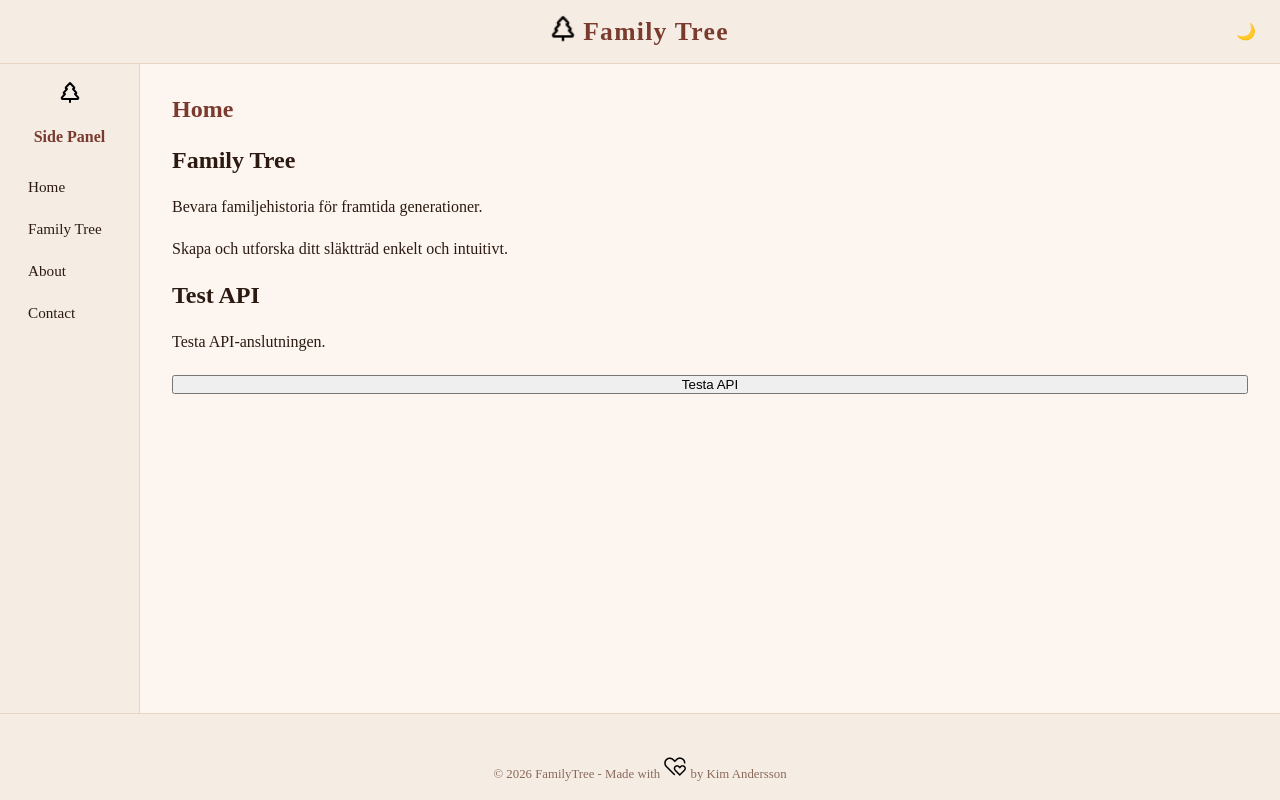
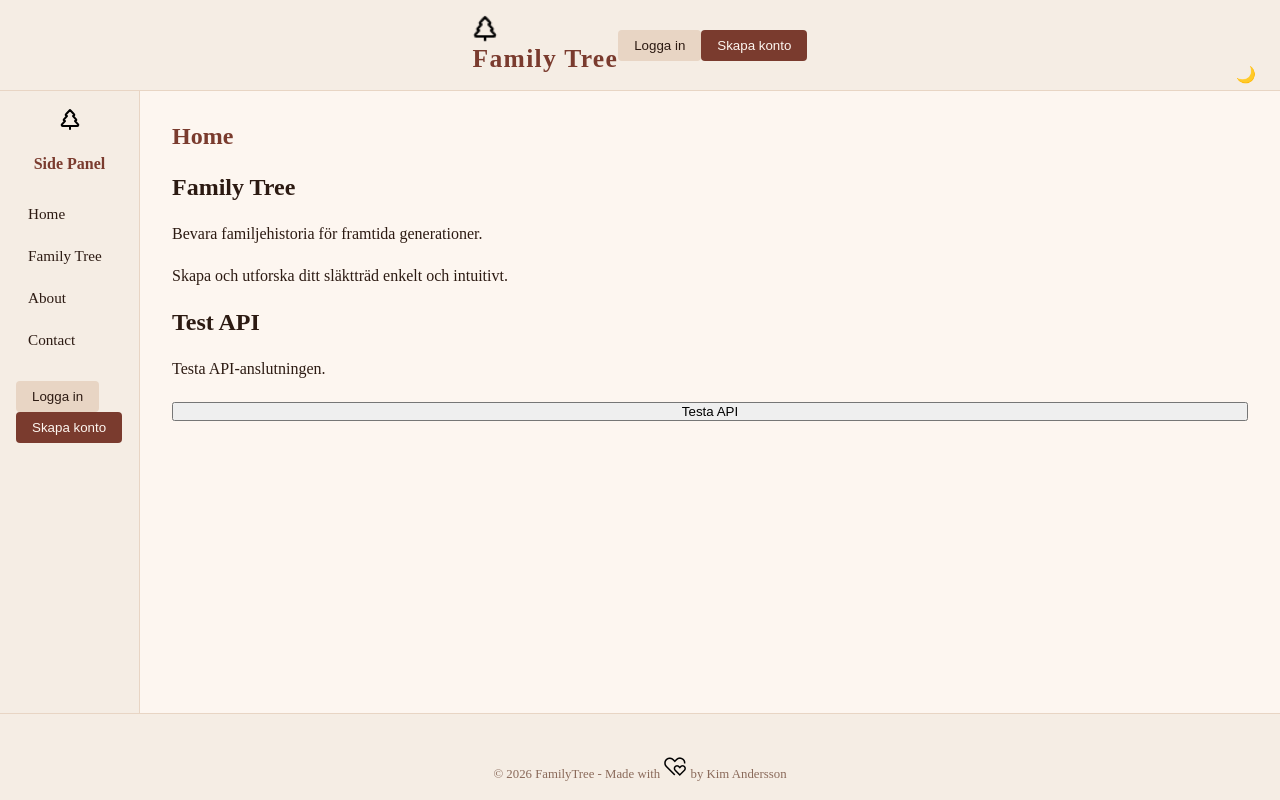
Before and after one commit to kimpabooy/FamilyTree, a React (Vite) app in the folder Frontend/: page / in a window 1280 px wide. Built offline with nearby package versions, Linux system fonts and the light colour scheme; no server answers.

Commit message:
Add login functionality and update navigation in header and side panel

```diff
--- a/Frontend/src/App.tsx
+++ b/Frontend/src/App.tsx
@@ -5,10 +5,11 @@ import SidePanel from "./components/layout/sidepanel.tsx";
 import { Routes, Route } from "react-router-dom";
 import Home from "./pages/Home.tsx";
 import About from "./pages/About.tsx";
-import Contact from "./pages/Contact.tsx.tsx";
+import Contact from "./pages/Contact.tsx";
 import Familytree from "./pages/Familytree.tsx";
 import { useState } from "react";
 import CreateFamily from "./pages/CreateFamily.tsx";
+import Login from "./pages/AuthPage.tsx";
 
 function App() {
   const [menuOpen, setMenuOpen] = useState(false);
@@ -29,6 +30,7 @@ function App() {
           <Route path="/about" element={<About />} />
           <Route path="/contact" element={<Contact />} />
           <Route path="/familytree/new" element={<CreateFamily />} />
+          <Route path="/Login" element={<Login />} />
         </Routes>
       </main>
       <Footer />
--- a/Frontend/src/components/layout/Header.tsx
+++ b/Frontend/src/components/layout/Header.tsx
@@ -1,5 +1,6 @@
-import { Link } from "react-router-dom";
-import logo from '../../assets/logo.png'
+import { Link, useNavigate } from "react-router-dom";
+import logo from "../../assets/logo.png";
+import Button from "../Ui/Button";
 
 interface HeaderProps {
   onMenuToggle: () => void;
@@ -7,19 +8,56 @@ interface HeaderProps {
   darkMode: boolean;
 }
 
-export default function Header({ onMenuToggle, onDarkModeToggle, darkMode }: HeaderProps) {
+export default function Header({
+  onMenuToggle,
+  onDarkModeToggle,
+  darkMode,
+}: HeaderProps) {
+  const navigate = useNavigate();
+
   return (
     <header className="header">
-      <button className="menu-toggle" onClick={onMenuToggle} aria-label="Öppna meny">
-        <span /><span /><span />
-      </button>
-      <Link to="/" style={{ textDecoration: 'none', color: 'inherit' }}>
+      {/* Vänster zon */}
+      <div className="header-left">
+        <button
+          className="menu-toggle"
+          onClick={onMenuToggle}
+          aria-label="Öppna meny"
+        >
+          <span />
+          <span />
+          <span />
+        </button>
+      </div>
 
-        <h1><img src={logo} alt="Family Tree Logo" />Family Tree</h1>
+      {/* Mitten zon — alltid centrerad */}
+      <Link to="/" className="header-logo-link">
+        <img src={logo} alt="Family Tree Logo" />
+        <h1>Family Tree</h1>
       </Link>
-      <button className="dark-mode-toggle" onClick={onDarkModeToggle} aria-label="Toggle dark mode">
-        {darkMode ? '☀️' : '🌙'}
-      </button>
+
+      {/* Höger zon */}
+      <div className="header-right">
+        <nav className="header-auth-nav">
+          <Button
+            label="Logga in"
+            variant="secondary"
+            onClick={() => navigate("/login")}
+          />
+          <Button
+            label="Skapa konto"
+            variant="primary"
+            onClick={() => navigate("/login")}
+          />
+        </nav>
+        <button
+          className="dark-mode-toggle"
+          onClick={onDarkModeToggle}
+          aria-label="Toggle dark mode"
+        >
+          {darkMode ? "☀️" : "🌙"}
+        </button>
+      </div>
     </header>
   );
 }
--- a/Frontend/src/components/layout/sidepanel.tsx
+++ b/Frontend/src/components/layout/sidepanel.tsx
@@ -1,6 +1,5 @@
-// sidepanel.tsx
-import { Link } from 'react-router-dom'
-import logo from '../../assets/logo.png'
+import { Link, useNavigate } from "react-router-dom";
+import logo from "../../assets/logo.png";
 
 interface SidePanelProps {
   isOpen: boolean;
@@ -8,21 +7,60 @@ interface SidePanelProps {
 }
 
 export default function SidePanel({ isOpen, onClose }: SidePanelProps) {
+  const navigate = useNavigate();
+
+  const handleNav = (path: string) => {
+    navigate(path);
+    onClose();
+  };
+
   return (
     <>
       <div
-        className={`side-panel-overlay ${isOpen ? 'open' : ''}`}
+        className={`side-panel-overlay ${isOpen ? "open" : ""}`}
         onClick={onClose}
       />
-      <aside className={`side-panel ${isOpen ? 'open' : ''}`}>
+      <aside className={`side-panel ${isOpen ? "open" : ""}`}>
         <img src={logo} alt="Logo" />
         <h2>Side Panel</h2>
         <ul>
-          <li><Link to="/" onClick={onClose}>Home</Link></li>
-          <li><Link to="/familytree" onClick={onClose}>Family Tree</Link></li>
-          <li><Link to="/about" onClick={onClose}>About</Link></li>
-          <li><Link to="/contact" onClick={onClose}>Contact</Link></li>
+          <li>
+            <Link to="/" onClick={onClose}>
+              Home
+            </Link>
+          </li>
+          <li>
+            <Link to="/familytree" onClick={onClose}>
+              Family Tree
+            </Link>
+          </li>
+          <li>
+            <Link to="/about" onClick={onClose}>
+              About
+            </Link>
+          </li>
+          <li>
+            <Link to="/contact" onClick={onClose}>
+              Contact
+            </Link>
+          </li>
         </ul>
+
+        {/* Login-knappar i mobil-vy */}
+        <div className="side-panel-auth">
+          <button
+            className="btn btn-secondary"
+            onClick={() => handleNav("/login")}
+          >
+            Logga in
+          </button>
+          <button
+            className="btn btn-primary"
+            onClick={() => handleNav("/login")}
+          >
+            Skapa konto
+          </button>
+        </div>
       </aside>
     </>
   );
```
